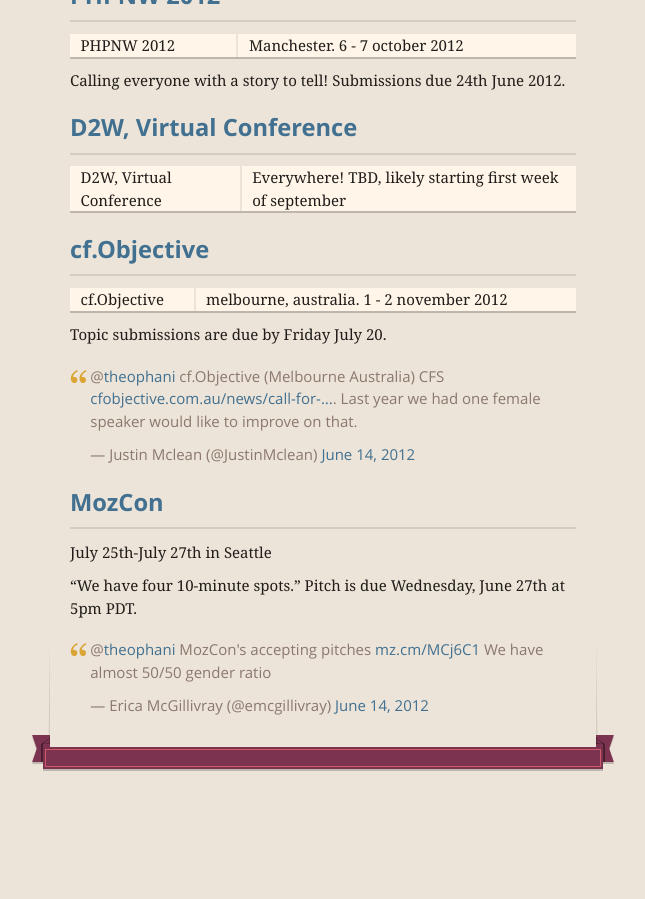
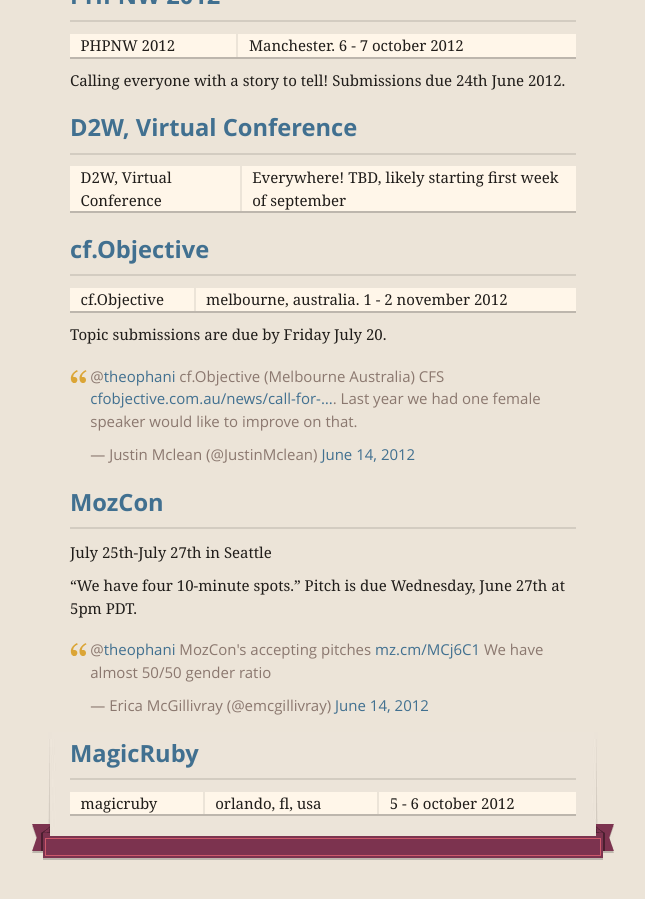
Before and after one commit to janl/waaa, a Jekyll site: the page built from _posts/2012-06-13-conferences-with-open-cfps.md, in a window 1280 px wide and 900 px high, scrolled down 2435 px. Shown: the whole window, without its empty margins (317-962 px from the left). Built offline with Jekyll 4.4.1, drawn with Linux system fonts in a browser that asks for light colours; nearby versions of some CDN libraries; comment, search, counter and statistics services are not loaded; before the commit the page ends 3246 px from its top, so only the background shows below that.

Commit message:
Add CFP for MagicRuby

```diff
--- a/_posts/2012-06-13-conferences-with-open-cfps.md
+++ b/_posts/2012-06-13-conferences-with-open-cfps.md
@@ -109,6 +109,9 @@
 
 <blockquote class="twitter-tweet"><p>@<a href="https://twitter.com/theophani">theophani</a> MozCon's accepting pitches <a href="http://t.co/pYG0yxpb" title="http://mz.cm/MCj6C1">mz.cm/MCj6C1</a> We have almost 50/50 gender ratio</p>&mdash; Erica McGillivray (@emcgillivray) <a href="https://twitter.com/emcgillivray/status/213131199193956352" data-datetime="2012-06-14T04:50:12+00:00">June 14, 2012</a></blockquote>
 
+##[MagicRuby](http://magic-ruby.com)
+
+magicruby | orlando, fl, usa | 5 - 6 october 2012
 
 <!-- leave this script at the bottom please :) -->
 <!-- TODO: put this somewhere else ... -->
```
